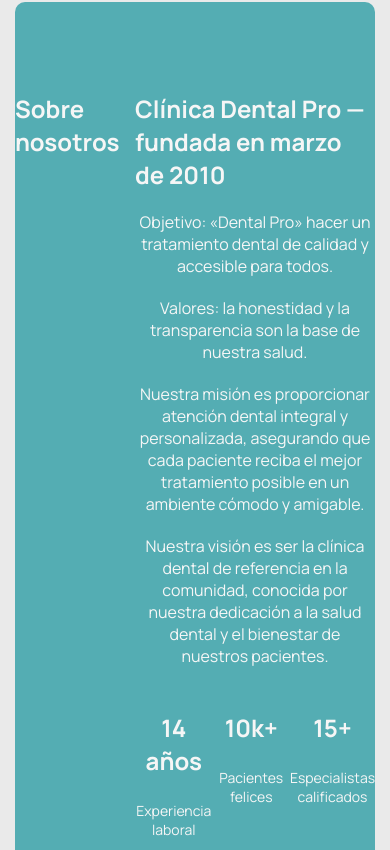
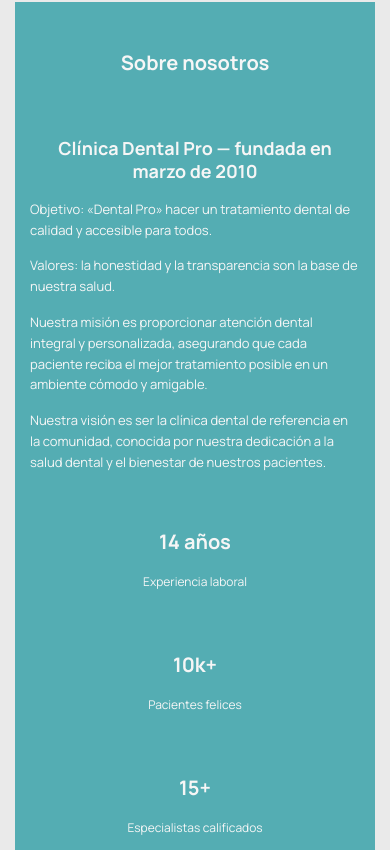
Before and after one commit to AngelGaitanG/arrua, an Angular app: page / in a window 390 px wide. Shown: the part 2034-2884 px from the top of the page. Built offline with nearby package versions, Linux system fonts and the light colour scheme.

Commit message:
style(about): add responsive design and mobile optimizations

```diff
--- a/src/app/features/about/about.component.scss
+++ b/src/app/features/about/about.component.scss
@@ -1,19 +1,30 @@
 .about {
-    background-color: #54ADB3; // Color de fondo
+    background-color: #54ADB3;
     text-align: center;
     border-radius: 10px;
     display: flex;
     justify-content: center;
+    padding: 0 20px;
+
+    @media (max-width: 768px) {
+        padding: 0 15px;
+        border-radius: 0;
+    }
 
     .about-container {
-
         padding: 70px 0;
         display: flex;
         flex-direction: row;
         justify-content: space-between;
         max-width: 850px;
+        width: 100%;
+
+        @media (max-width: 768px) {
+            flex-direction: column;
+            padding: 40px 0;
+            gap: 30px;
         }
-
+    }
 
     .idk {
         flex: 1;
@@ -21,46 +32,132 @@
             text-align: start;
             color: #f6f6f6;
             font-size: 24px;
+
+            @media (max-width: 768px) {
+                font-size: 22px;
+                text-align: center;
             }
         }
+    }
+
     .about-content {
         flex: 2;
         h2 {
             text-align: start;
             font-size: 24px;
-        color: #f6f6f6; // Color del título
+            color: #f6f6f6;
             margin-bottom: 20px;
+            line-height: 1.3;
+
+            @media (max-width: 768px) {
+                font-size: 20px;
+                text-align: center;
+                margin-bottom: 15px;
+            }
         }
 
         p {
             font-size: 16px;
-        color: #f6f6f6; // Color del texto
+            color: #f6f6f6;
             margin-bottom: 20px;
+            line-height: 1.6;
+
+            @media (max-width: 768px) {
+                font-size: 14px;
+                margin-bottom: 15px;
+                text-align: left;
+            }
         }
 
         .stats {
             display: flex;
-        margin-top: 20px;
+            margin-top: 30px;
+            gap: 20px;
+
+            @media (max-width: 768px) {
+                flex-direction: column;
+                gap: 25px;
+                margin-top: 25px;
+            }
 
             .stat {
                 flex: 1;
                 border-radius: 8px;
                 transition: transform 0.3s;
+                padding: 15px;
+
+                @media (max-width: 768px) {
+                    padding: 10px;
+                    display: flex;
+                    flex-direction: column;
+                    align-items: center;
+                }
 
                 &:hover {
                     transform: translateY(-5px);
+
+                    @media (max-width: 768px) {
+                        transform: translateY(-3px);
+                    }
                 }
 
                 h3 {
                     font-size: 24px;
-                color: #f6f6f6; // Color del número
+                    color: #f6f6f6;
+                    margin-bottom: 5px;
+
+                    @media (max-width: 768px) {
+                        font-size: 22px;
+                    }
                 }
 
                 p {
                     font-size: 14px;
                     color: #f6f6f6;
+                    margin-bottom: 0;
+
+                    @media (max-width: 768px) {
+                        font-size: 13px;
+                        text-align: center;
                     }
                 }
             }
         }
     }
+}
+
+@media (max-width: 480px) {
+    .about {
+        .about-container {
+            padding: 30px 0;
+        }
+
+        .idk h2 {
+            font-size: 20px;
+        }
+
+        .about-content {
+            h2 {
+                font-size: 18px;
+            }
+
+            p {
+                font-size: 13px;
+            }
+
+            .stats {
+                gap: 20px;
+
+                .stat {
+                    h3 {
+                        font-size: 20px;
+                    }
+
+                    p {
+                        font-size: 12px;
+                    }
+                }
+            }
+        }
+    }
+}
--- a/src/app/features/hero/hero.component.scss
+++ b/src/app/features/hero/hero.component.scss
@@ -103,9 +103,6 @@
             width: 100%;
           }
 
-          .cta-button {
-
-          }
         }
       }
     }
```
Lines whose indentation alone changed are shown as unchanged.
